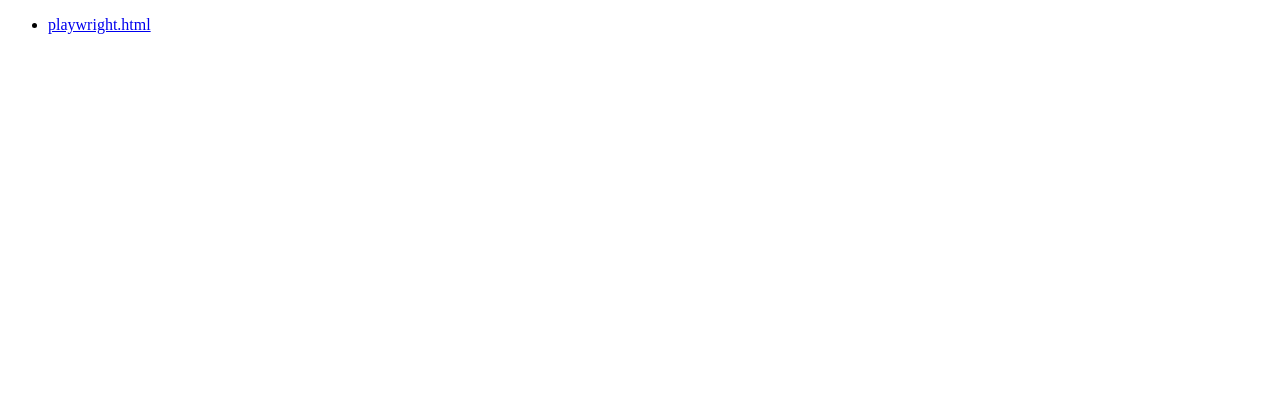
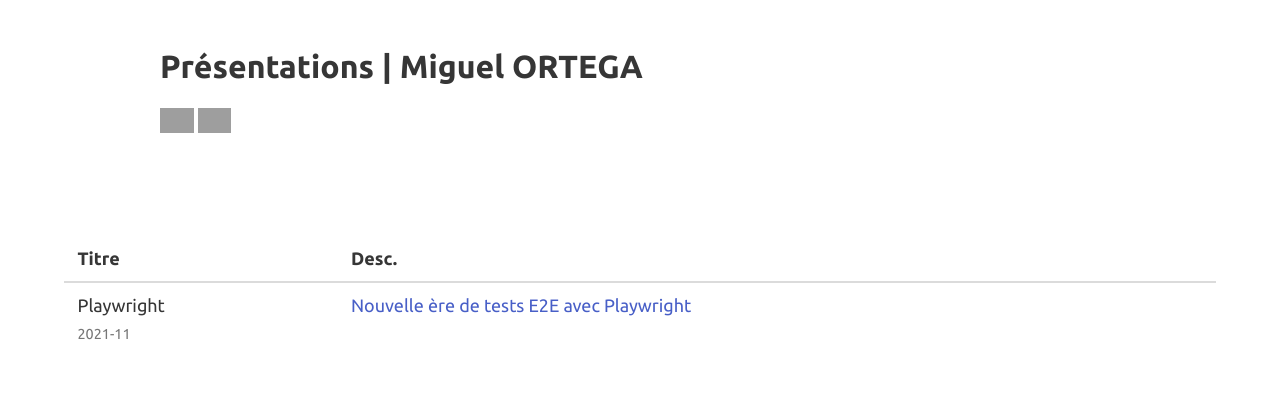
Before and after one commit to mikomatic/presentations, a plain HTML site: page index.html in a window 1280 px wide. Drawn offline with nearby package versions, Linux system fonts and the light colour scheme; grey boxes are pictures that could not be loaded; a web font is replaced by a local one.

Commit message:
Deploying to gh-pages from  @ 10d59979fad4fa6c58ff33343e7616c6aaa79156 🚀

```diff
--- a/index.html
+++ b/index.html
@@ -1,18 +1,75 @@
 <!DOCTYPE html>
-<html lang="en">
-  <head>
-    <meta charset="utf-8" />
-    <title>reveal-md</title>
-    <link rel="stylesheet" href="./dist/theme/simple.css" id="theme" />
-  </head>
+<html lang="fr">
 
-  <body>
-    <ul>
-      <li>
-        <a href="playwright.html" title="">
-          playwright.html
-        </a>
-      </li>
-    </ul>
-  </body>
+<head>
+    <meta charset="utf-8"/>
+    <title>Présentations | Miguel ORTEGA</title>
+    <meta name="viewport" content="width=device-width, initial-scale=1">
+    <meta property="og:title" content="Présentations | Miguel ORTEGA">
+    <meta property="og:site_name" content="Présentations">
+    <meta property="og:url" content="https://mikomatic.github.io/presentations/">
+    <meta property="og:description" content="Supports pour mes présentations">
+    <meta property="og:type" content="website">
+    <meta property="og:image" content="">
+    <link rel="stylesheet" href="https://cdn.jsdelivr.net/npm/bulma@0.9.3/css/bulma.min.css">
+
+    <style>
+        @import url("https://fonts.googleapis.com/css2?family=Ubuntu:ital,wght@0,300;0,400;0,500;0,700;1,300;1,400;1,500;1,700&display=swap");
+
+        body {
+            font-size: 18px;
+            font-family: "Ubuntu";
+        }
+
+        li {
+            list-style-type: square;
+        }
+
+        img {
+            height: 1.4em;
+        }
+
+        .date {
+            color: #777;
+            font-size: .8em;
+        }
+    </style>
+</head>
+
+<body>
+<section class="section">
+    <div class="container is-max-desktop">
+        <h2 class="title">Présentations | Miguel ORTEGA</h2>
+        <p>
+            <a href="https://github.com/mikomatic">
+                <img src="https://img.shields.io/badge/Github-mikomatic-black?style=plastic&logo=github">
+            </a>
+            <a href="https://mikomatic.github.io/presentations/" rel="nofollow">
+                <img src="https://img.shields.io/badge/-pr%C3%A9sentations-F2E142?style=flat&labelColor=F2E142&logo=reveal.js&logoColor=000000">
+            </a>
+        </p>
+    </div>
+</section>
+<section class="section">
+    <div class="container">
+        <table class="table is-fullwidth">
+            <thead>
+            <th>Titre</th>
+            <th>Desc.</th>
+            </thead>
+            <tbody>
+            <tr>
+                <td>Playwright<br><span class="date">2021-11</span></td>
+                <td>
+                    <a href="playwright.html" title="Nouvelle ère de tests E2E avec Playwright">
+                        Nouvelle ère de tests E2E avec Playwright
+                    </a>
+                </td>
+            </tr>
+            </tbody>
+        </table>
+    </div>
+</section>
+</body>
+
 </html>
```
Also changed, not shown: playwright.html (+10 -1 lines).
